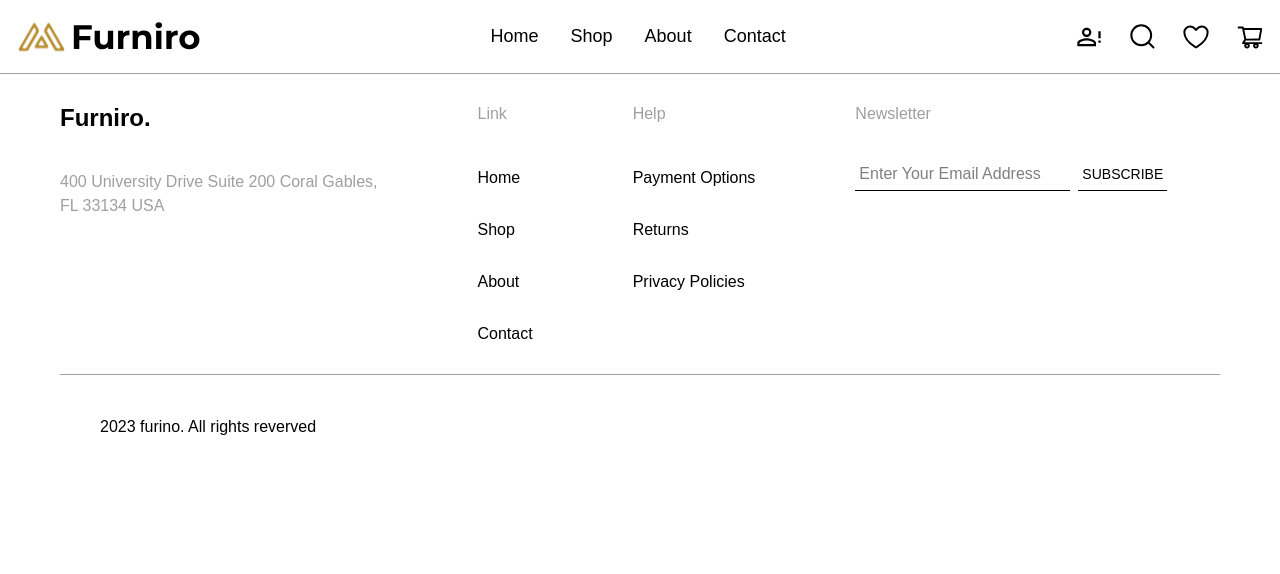
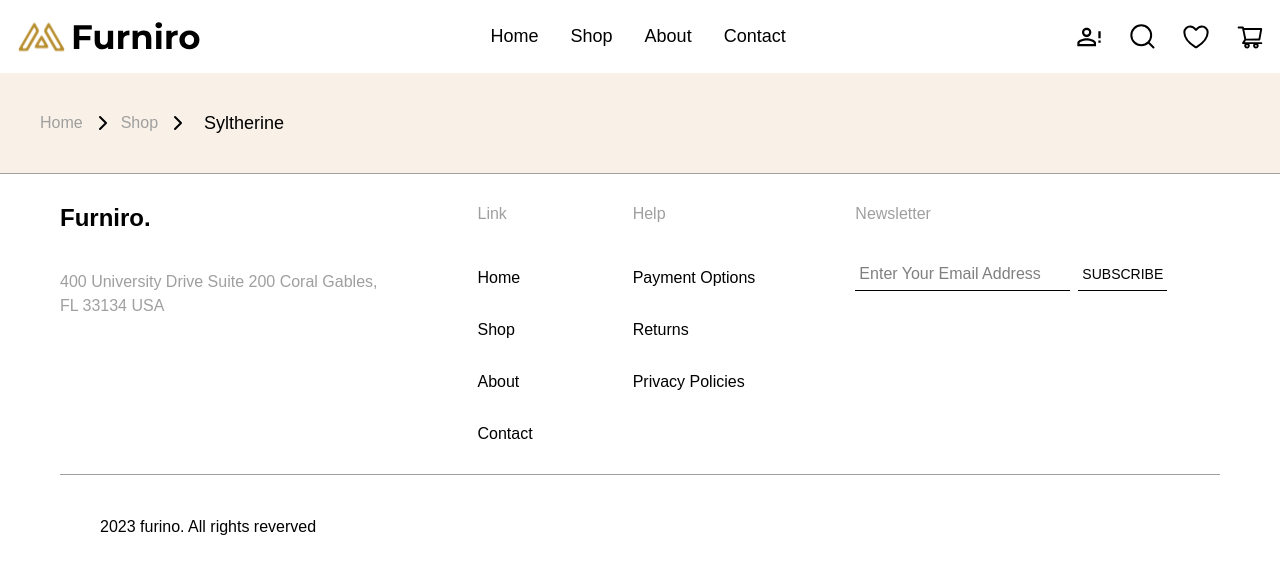
Before and after one commit to arash-jj/home-appliance-store, a Next.js app: page /single-product/1 in a window 1280 px wide. Shown: the top 574 px of the page. Built offline with nearby package versions, Linux system fonts and the light colour scheme.

Commit message:
product address section added

```diff
--- a/app/single-product/[id]/page.tsx
+++ b/app/single-product/[id]/page.tsx
@@ -1,6 +1,8 @@
 import React from 'react'
 import { notFound } from "next/navigation";
 import Data from '@/data/db.json';
+import Link from 'next/link';
+import { ChevronRight } from 'lucide-react';
 
 interface PageProps {
     params: {
@@ -9,12 +11,24 @@ interface PageProps {
 }
 
 const Page = ({ params }: PageProps) => {
-    const product = Data.find(item => item.id === parseInt(params.id));
+    const product = Data.find(item => String(item.id) === String(params?.id));
     if (!product) {
         notFound();
     }
     return (
-        <div></div>
+        <div>
+            <section className="w-full h-[100px] px-10 py-2 bg-filterSectionBackground flex flex-row gap-1.5">
+                <Link className='flex justify-center items-center gap-2' href="/home">
+                    <span className="text-footerSubTexts">Home</span>
+                    <ChevronRight/>
+                </Link>
+                <Link className='flex justify-center items-center gap-2' href="/shop">
+                    <span className="text-footerSubTexts">Shop</span>
+                    <ChevronRight/>
+                </Link>
+                <p className='flex justify-center items-center text-lg ml-2'>{product.productName}</p>
+            </section>
+        </div>
     )
 }
 
```
